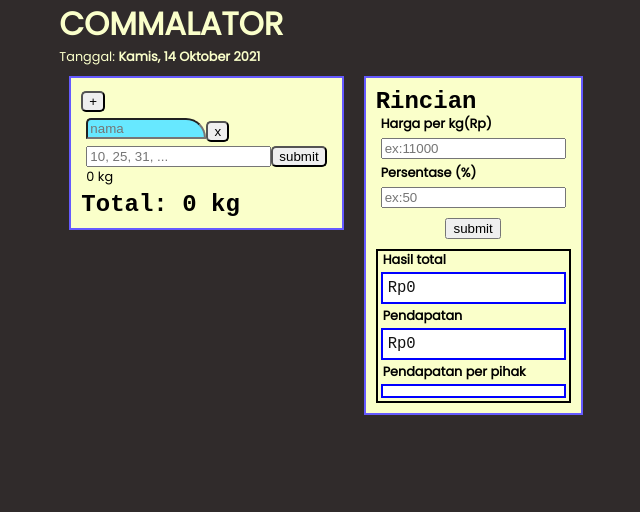
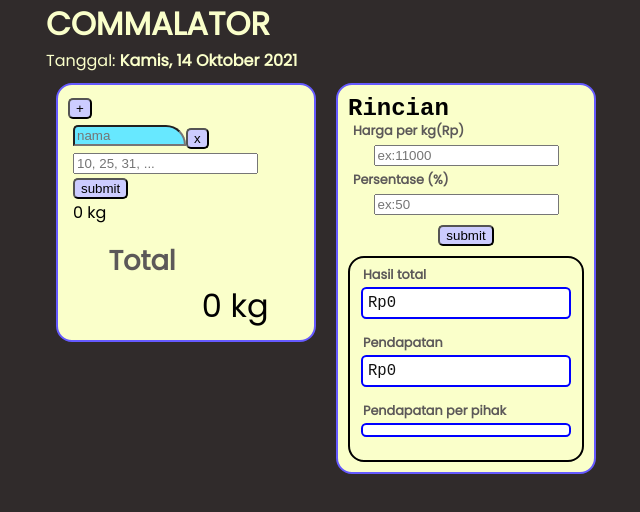
Before and after one commit to odorifqi/project-react, a React (Create React App) app: page / in a window 1280 px wide. Shown: the top 512 px of the page, without its empty margins (314-954 px from the left). Built offline with nearby package versions, Linux system fonts and the light colour scheme.

Commit message:
ui improvement

```diff
--- a/src/App.css
+++ b/src/App.css
@@ -55,7 +55,7 @@ body {
 }
 
 p {
-  font-size: 0.8em;
+  font-size: 1em;
 }
 
 h2 {
@@ -110,8 +110,10 @@ h2 {
   margin-left: 5px;
 }
 
-button {
+button,
+input[type="submit"] {
   border-radius: 5px;
+  background-color: rgb(204, 204, 255);
 }
 
 #div-total-weight {
@@ -134,6 +136,7 @@ footer {
   background-color: rgb(250, 255, 202);
   border: 2px solid rgb(101, 90, 255);
   padding: 10px;
+  border-radius: 1em;
 }
 
 .yellowed {
@@ -160,6 +163,8 @@ footer {
 #detail-result-div {
   border: 2px solid;
   margin-top: 10px;
+  border-radius: 1em;
+  padding: 0.5em;
 }
 
 #detailBtn {
@@ -176,6 +181,7 @@ footer {
   padding: 5px;
   border: 2px solid blue;
   background-color: rgb(255, 255, 255);
+  border-radius: 0.5em;
 }
 
 .result-text {
@@ -184,8 +190,10 @@ footer {
 }
 
 .highlight {
+  font-size: 0.8em;
   margin-left: 5px;
   font-weight: bold;
+  color: rgb(92, 89, 89);
 }
 
 .focus *:not(button):focus {
@@ -194,7 +202,15 @@ footer {
 }
 
 #total {
-  text-shadow: 3px -3px 15px blue;
   float: right;
   font-size: 2em;
 }
+
+.sub-dr {
+  margin-bottom: 15px;
+}
+
+.wider {
+  width: 260px;
+  max-width: 300px;
+}
--- a/src/App.js
+++ b/src/App.js
@@ -1,9 +1,9 @@
 import "./App.css";
 import { useEffect, useReducer } from "react";
 import { DateToday } from "./component/Date";
-import { DetailInput } from "./component/DetailInput";
-import { DetailResult } from "./component/DetailResult";
-import { InputPerson } from "./component/InputPerson";
+import { DetailInput } from "./component/Detail/DetailInput";
+import { DetailResult } from "./component/Detail/DetailResult";
+import { InputPerson } from "./component/Person/PersonIndex";
 
 const App = () => {
   const [data, dispatchData] = useReducer(dataReducer, {
@@ -45,11 +45,16 @@ const App = () => {
         <DateToday />
       </div>
       <div id="main">
-        <div className="main-div">
+        <div className="main-div wider">
           <InputPerson addList={addList} removeList={removeList} />
-          <h2>Total: {data.total} kg</h2>
+          <div id="div-total-weight">
+            <p className="highlight" style={{ fontSize: "1.7em" }}>
+              Total
+            </p>
+            <p id="total">{data.total} kg</p>
+          </div>
         </div>
-        <div className="main-div">
+        <div className="main-div wider">
           <DetailInput getPrice={getPrice} />
           <DetailResult
             price={data.price}
--- a/src/component/Button.js
+++ b/src/component/Button.jsx
@@ -1,4 +1,4 @@
-export function Button({ btnName, handleClick, children }) {
+export function MyButton({ btnName, handleClick, children }) {
   return (
     <button type="button" onClick={handleClick}>
       {btnName || children}
--- a/src/component/DetailResult.js
+++ b/src/component/Detail/DetailResult.jsx
@@ -27,7 +27,7 @@ export function DetailResult({ price, total, personData }) {
 }
 
 function PerPerson({ person }) {
-  return person.map((x) => <ListPerson x={x} key={x.key} />);
+  return person.map((x) => (<><ListPerson x={x} key={x.key} /><hr/></>));
 }
 
 function ListPerson({ x }) {
@@ -43,7 +43,7 @@ function ListPerson({ x }) {
 
 function SubDR({ children, title }) {
   return (
-    <div>
+    <div className='sub-dr'>
       <p className="highlight">{title}</p>
       <div className="sub-result-div">
         <p id="priceTotal" className="result-text">
--- /dev/null
+++ b/src/component/Person/PersonIndex.jsx
@@ -0,0 +1,61 @@
+import { MyButton } from "../Button";
+import { useReducer } from "react";
+import { PersonObj } from "./PersonObj";
+
+export const InputPerson = ({ addList, removeList }) => {
+  const [personList, dispatch] = useReducer(listReducer, [{ key: 0 }]);
+
+  function handleAddList(x, name, val) {
+    addList(x, name, val);
+  }
+
+  function handleRemoveList(x) {
+    removeList(x);
+  }
+
+  function addPerson() {
+    dispatch({ type: "ADD" });
+  }
+
+  function removePerson(index) {
+    dispatch({ type: "REMOVE", payload: index });
+  }
+
+  return (
+    <>
+      <div className="clearfix">
+        <MyButton handleClick={addPerson}>+</MyButton>
+      </div>
+      {personList.map((p) => (
+        <PersonObj
+          key={`person_${p.key+1}`}
+          i={p.key}
+          addList={handleAddList}
+          removeList={handleRemoveList}
+          removePerson={removePerson}
+        />
+      ))}
+    </>
+  );
+};
+
+function listReducer(state, action) {
+  switch (action.type) {
+    case "ADD":
+      let sleng = state.length;
+      return [
+        ...state,
+        {
+          key: sleng !== 0 ? state[sleng - 1].key + 1 : sleng,
+        },
+      ];
+
+    case "REMOVE":
+      return state.filter(
+        (s) => state[state.indexOf(s)].key !== action.payload
+      );
+
+    default:
+      throw new Error();
+  }
+}
--- a/src/component/InputPerson.js
+++ b/src/component/Person/PersonObj.jsx
@@ -1,7 +1,7 @@
-import { Button } from "./Button";
+import { MyButton } from "../Button";
 import { useEffect, useReducer } from "react";
 
-const PersonObj = ({ i, addList, removeList, removePerson }) => {
+export const PersonObj = ({ i, addList, removeList, removePerson }) => {
   const [personObj, dispatchPerson] = useReducer(personObjReducer, {
     name: "",
     input: "",
@@ -49,7 +49,7 @@ const PersonObj = ({ i, addList, removeList, removePerson }) => {
         value={personObj.name}
         onChange={handleName}
       />
-      <Button
+      <MyButton
         className="clearfix"
         btnName="x"
         handleClick={() => handleRemove(i)}
@@ -63,7 +63,7 @@ const PersonObj = ({ i, addList, removeList, removePerson }) => {
         value={personObj.input}
         onChange={handleInput}
       />
-      <Button btnName="submit" handleClick={sum} />
+      <MyButton btnName="submit" handleClick={sum} />
       <p>{personObj.value} kg</p>
     </div>
   );
@@ -84,61 +84,3 @@ function personObjReducer(state, action) {
       throw new Error();
   }
 }
-
-export const InputPerson = ({ addList, removeList }) => {
-  const [personList, dispatch] = useReducer(listReducer, [{ key: 0 }]);
-
-  function handleAddList(x, name, val) {
-    addList(x, name, val);
-  }
-
-  function handleRemoveList(x) {
-    removeList(x);
-  }
-
-  function addPerson() {
-    dispatch({ type: "ADD" });
-  }
-
-  function removePerson(index) {
-    dispatch({ type: "REMOVE", payload: index });
-  }
-
-  return (
-    <>
-      <div className="clearfix">
-        <Button handleClick={addPerson}>+</Button>
-      </div>
-      {personList.map((p) => (
-        <PersonObj
-          key={p.key}
-          i={p.key}
-          addList={handleAddList}
-          removeList={handleRemoveList}
-          removePerson={removePerson}
-        />
-      ))}
-    </>
-  );
-};
-
-function listReducer(state, action) {
-  switch (action.type) {
-    case "ADD":
-      let sleng = state.length;
-      return [
-        ...state,
-        {
-          key: sleng !== 0 ? state[sleng - 1].key + 1 : sleng,
-        },
-      ];
-
-    case "REMOVE":
-      return state.filter(
-        (s) => state[state.indexOf(s)].key !== action.payload
-      );
-
-    default:
-      throw new Error();
-  }
-}
```
Also changed, not shown: src/component/Date.jsx (renamed from src/component/Date.js), src/component/Detail/DetailInput.jsx (renamed from src/component/DetailInput.js).
